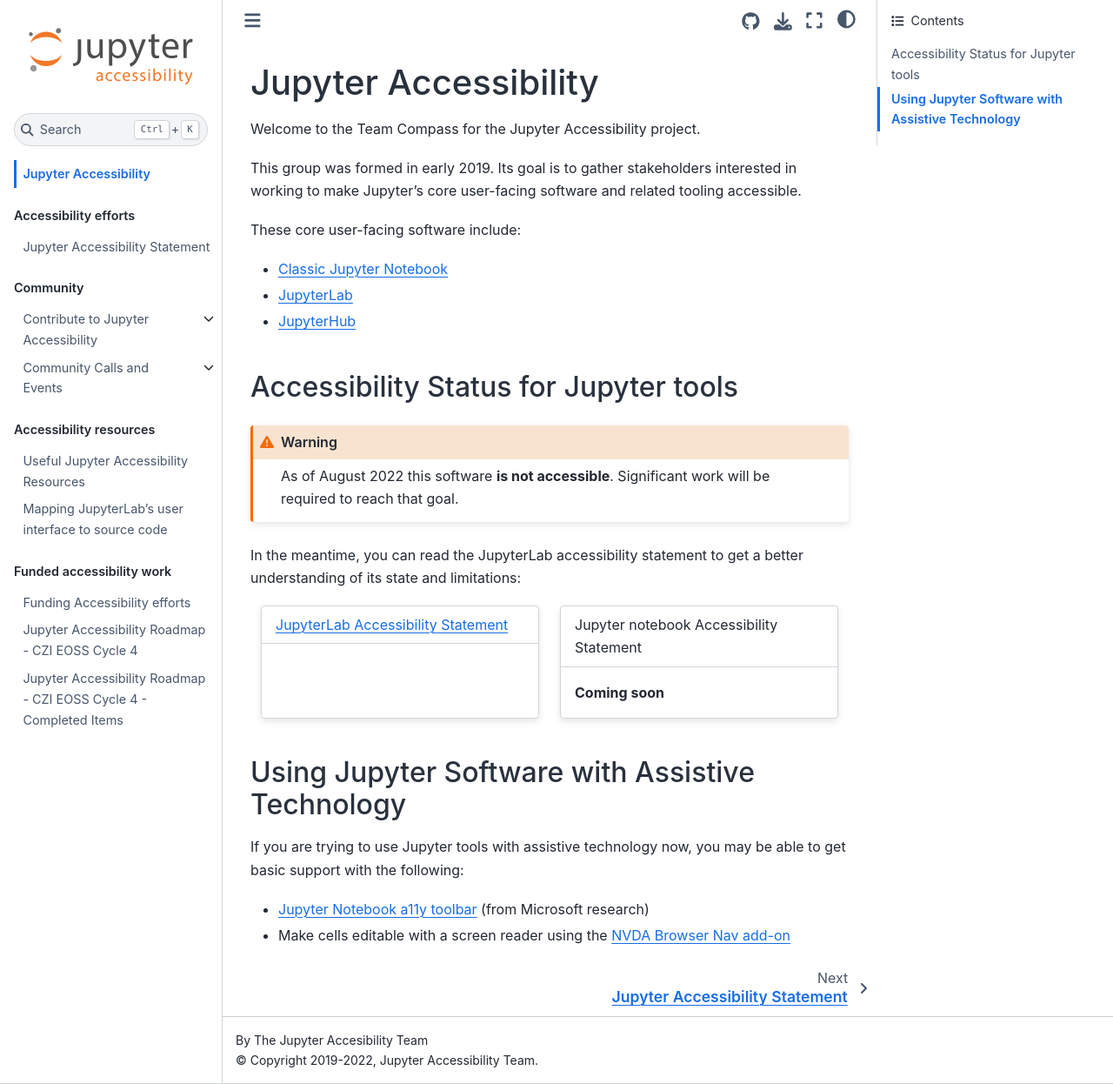
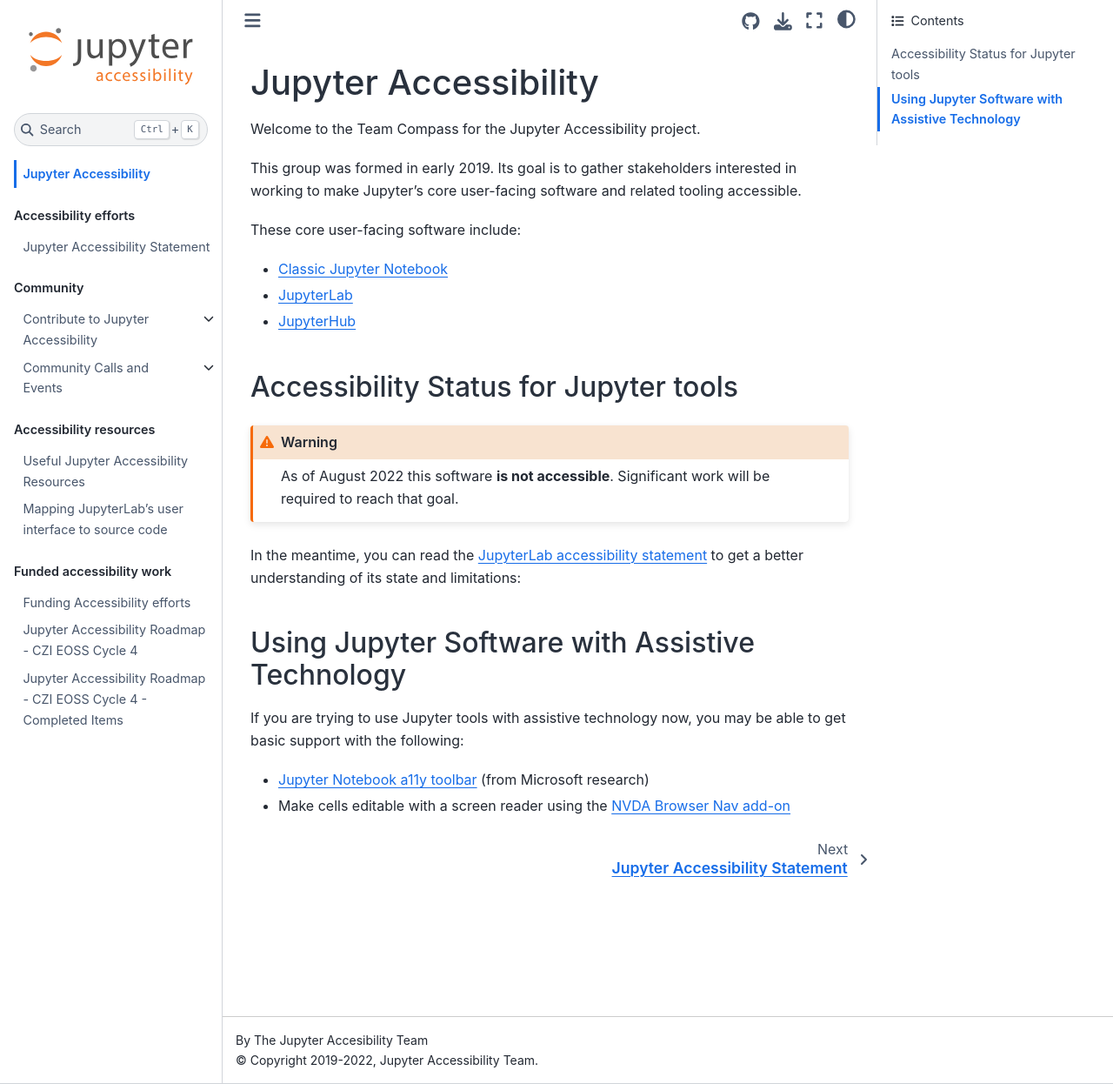
Before and after one commit to jupyter/accessibility, a Jupyter Book: the page built from docs/index.md, in a window 1280 px wide and 1246 px high. Shown: the whole window at 87% size. Built offline with Jupyter Book 1.0.4 settings and Sphinx 7.4.7 and the Sphinx Book theme 1.1.4, drawn with Linux system fonts in a browser that asks for light colours; pages that are not in the unit, such as notebooks, are missing from menus.

Commit message:
Update index.md
Get rid of "coming soon" Jupyter notebook accessibility statement

`````diff
--- a/docs/index.md
+++ b/docs/index.md
@@ -19,19 +19,9 @@
 Significant work will be required to reach that goal.
 ```
 
-In the meantime, you can read the JupyterLab accessibility statement to get a better understanding of its state and limitations:
-
-````{grid}
-```{grid-item-card}
-[JupyterLab Accessibility Statement](../resources/JupyterLab-a11y-statement.md)
-^^^
-```
-
-```{grid-item-card}
-Jupyter notebook Accessibility Statement
-^^^
-**Coming soon**
-````
+In the meantime, you can read the
+[JupyterLab accessibility statement](../resources/JupyterLab-a11y-statement.md)
+to get a better understanding of its state and limitations:
 
 ## Using Jupyter Software with Assistive Technology
 
`````
